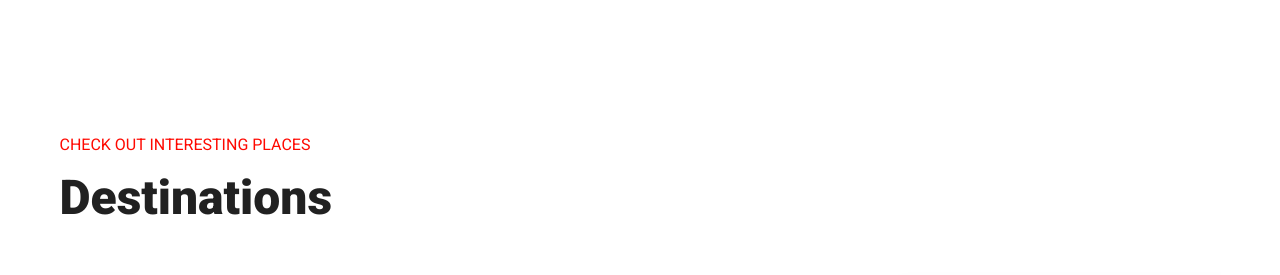
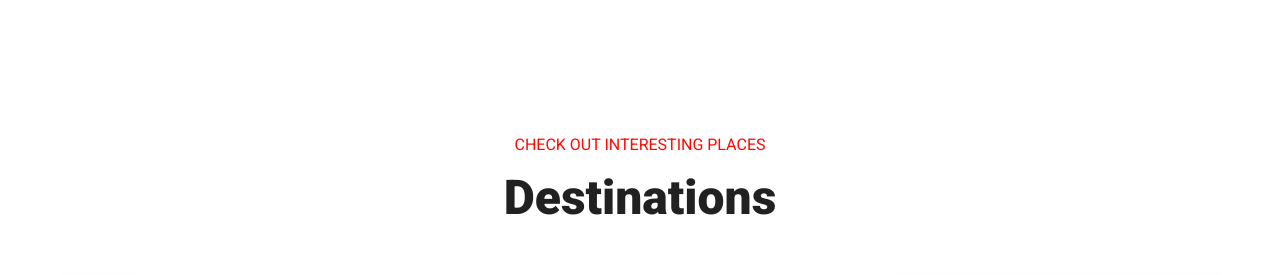
Before and after one commit to waWanjohi/vue-app, a Vue app: page / in a window 1280 px wide. Shown: the part 1960-2235 px from the top of the page. Built offline with nearby package versions, Linux system fonts and the light colour scheme; grey boxes are pictures that could not be loaded.

Commit message:
Update destinations section | center align

```diff
--- a/src/sections/DestinationsSection.vue
+++ b/src/sections/DestinationsSection.vue
@@ -1,6 +1,6 @@
 <template>
   <v-container class="py-7 d-flex flex-column mb-md-15">
-    <div class="d-flex flex-column justify-start align-start mt-6">
+    <div class="d-flex flex-column justify-center align-center mt-6">
       <p
         class="primary--text text-subtitle font-weight-semibold text-uppercase"
       >
```
